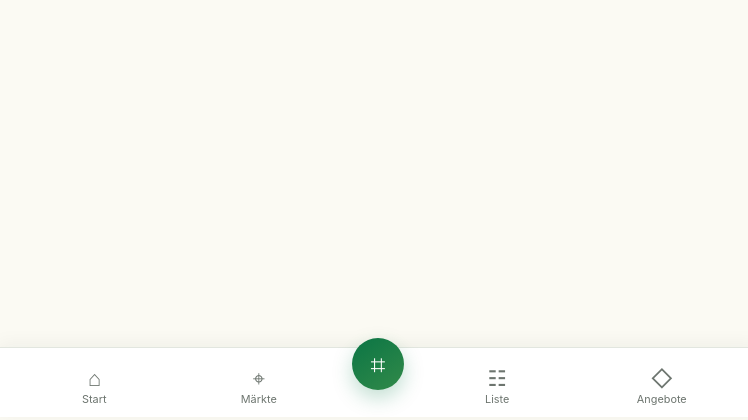
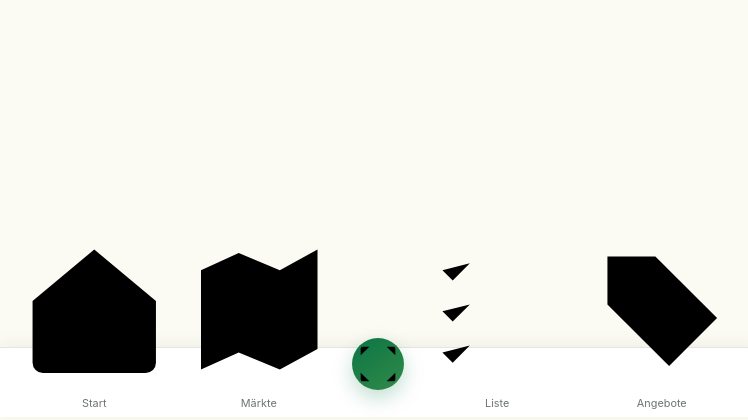
Before and after one commit to danielwauer-maker/local-price-checks, a FastAPI app: page /favoriten in a window 1280 px wide. Shown: the part 383-803 px from the top of the page, without its empty margins (262-1010 px from the left). Run offline with FastAPI, Linux system fonts and the light colour scheme; parts of the project's set-up code (start-up, migrations or seed data) failed here and were passed over.

Commit message:
ui: replace placeholder nav glyphs with line icons

```diff
--- a/app/templates/base.html
+++ b/app/templates/base.html
@@ -13,11 +13,21 @@
   <div class="app-shell">
     <main class="app-main">{% block content %}{% endblock %}</main>
     <nav class="bottom-nav" aria-label="Hauptnavigation">
-      <a class="nav-item {{ 'active' if request.url.path == '/' else '' }}" href="/"><span class="nav-icon">⌂</span><span>Start</span></a>
-      <a class="nav-item {{ 'active' if request.url.path.startswith('/maerkte') else '' }}" href="/maerkte"><span class="nav-icon">⌖</span><span>Märkte</span></a>
-      <a class="nav-scan {{ 'active' if request.url.path.startswith('/scanner') else '' }}" href="/scanner" aria-label="Scanner"><span>⌗</span></a>
-      <a class="nav-item {{ 'active' if request.url.path.startswith('/einkauf') or request.url.path.startswith('/sparplan') else '' }}" href="/einkauf"><span class="nav-icon">☷</span><span>Liste</span></a>
-      <a class="nav-item {{ 'active' if request.url.path.startswith('/angebote') else '' }}" href="/angebote"><span class="nav-icon">◇</span><span>Angebote</span></a>
+      <a class="nav-item {{ 'active' if request.url.path == '/' else '' }}" href="/">
+        <svg class="nav-svg" viewBox="0 0 24 24" aria-hidden="true"><path d="M3 10.5 12 3l9 7.5v9a1.5 1.5 0 0 1-1.5 1.5h-15A1.5 1.5 0 0 1 3 19.5z"/><path d="M9 21v-7h6v7"/></svg><span>Start</span>
+      </a>
+      <a class="nav-item {{ 'active' if request.url.path.startswith('/maerkte') else '' }}" href="/maerkte">
+        <svg class="nav-svg" viewBox="0 0 24 24" aria-hidden="true"><path d="M9 18 3.5 20.5V6L9 3.5l6 2.5L20.5 3v14.5L15 20.5z"/><path d="M9 3.5V18M15 6v14.5"/></svg><span>Märkte</span>
+      </a>
+      <a class="nav-scan {{ 'active' if request.url.path.startswith('/scanner') else '' }}" href="/scanner" aria-label="Scanner">
+        <svg viewBox="0 0 24 24" aria-hidden="true"><path d="M4 8V5a1 1 0 0 1 1-1h3M16 4h3a1 1 0 0 1 1 1v3M20 16v3a1 1 0 0 1-1 1h-3M8 20H5a1 1 0 0 1-1-1v-3"/><path d="M8 12h8"/></svg>
+      </a>
+      <a class="nav-item {{ 'active' if request.url.path.startswith('/einkauf') or request.url.path.startswith('/sparplan') else '' }}" href="/einkauf">
+        <svg class="nav-svg" viewBox="0 0 24 24" aria-hidden="true"><path d="m4 6 1.5 1.5L8 5M11 6h9M4 12l1.5 1.5L8 11M11 12h9M4 18l1.5 1.5L8 17M11 18h9"/></svg><span>Liste</span>
+      </a>
+      <a class="nav-item {{ 'active' if request.url.path.startswith('/angebote') else '' }}" href="/angebote">
+        <svg class="nav-svg" viewBox="0 0 24 24" aria-hidden="true"><path d="M20 13 13 20l-9-9V4h7z"/><circle cx="8.5" cy="8.5" r="1"/></svg><span>Angebote</span>
+      </a>
     </nav>
   </div>
 </body>
```
